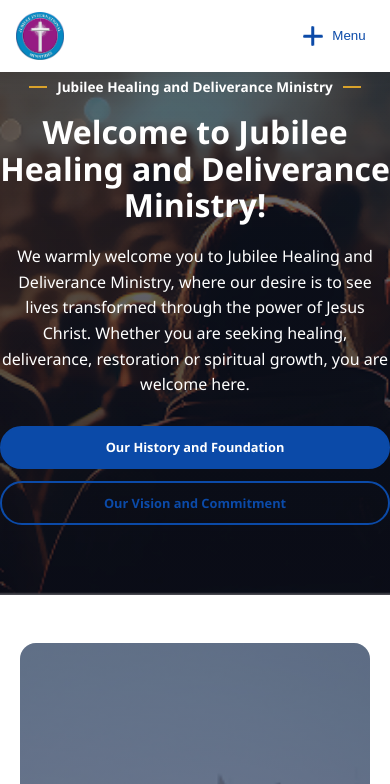
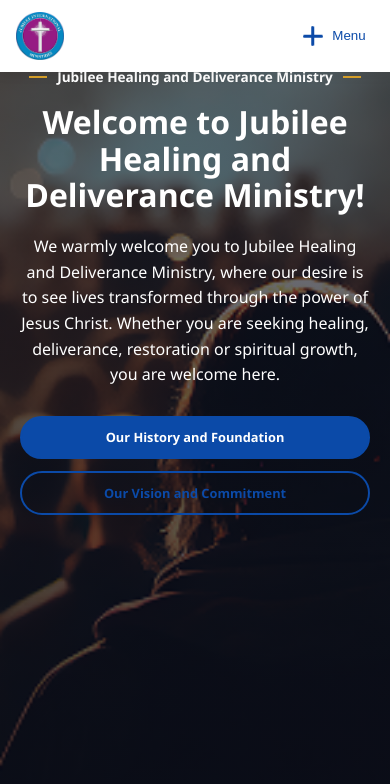
Before and after one commit to billychosee/Jubilee-Healing-and-Deliverance-Ministry, a Next.js app: page / in a window 390 px wide. Shown: the top 784 px of the page. Built offline with nearby package versions, Linux system fonts and the light colour scheme.

Commit message:
Full height hero on mobile with edge padding

```diff
--- a/app/globals.css
+++ b/app/globals.css
@@ -266,7 +266,7 @@ a:focus-visible{outline:3px solid var(--gold);outline-offset:3px}
 @media (max-width: 960px) {
     .nav { display: none }
     .about { grid-template-columns: 1fr; gap: 40px }
-    .hero { padding-block: 70px }
+    .hero { min-height: 100dvh; padding-block: 60px 80px; padding-inline: 20px }
     .journey-grid { grid-template-columns: 1fr }
     .cards { grid-template-columns: repeat(2, 1fr) }
 
```
